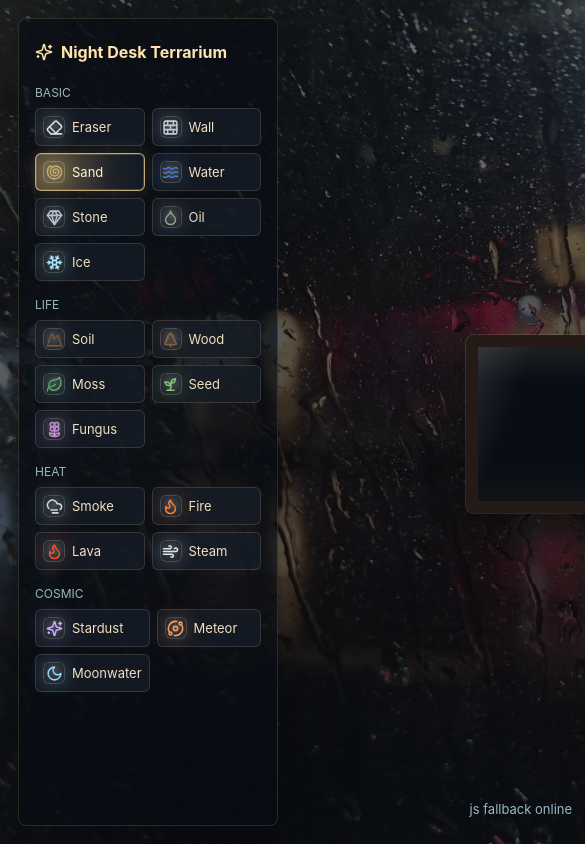
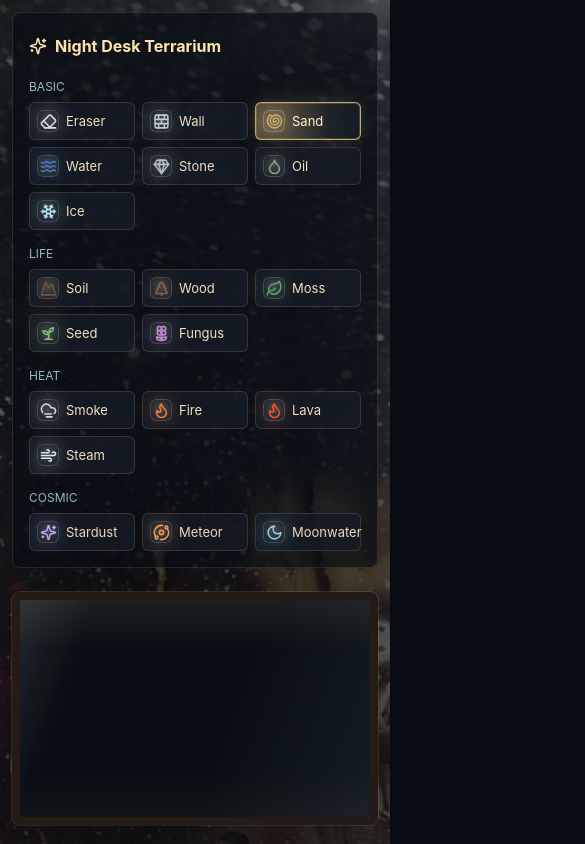
Before and after one commit to ldonald067/cozyfun, a React (Vite) app in the folder app/: page / in a window 390 px wide. Shown: the top 844 px of the page, 585 px wide, since content can reach past the window. Built offline with nearby package versions, Linux system fonts and the light colour scheme; no server answers.

Commit message:
Improve responsive sandbox layout

```diff
--- a/app/src/App.tsx
+++ b/app/src/App.tsx
@@ -63,7 +63,7 @@ import {
 const WORLD_WIDTH = 220;
 const WORLD_HEIGHT = 140;
 const DEFAULT_SEED = 1107;
-const SIM_TICK_MS = 42;
+const SIM_TICK_MS = 38;
 
 const AUDIO_CHANNEL_LABELS: Record<AudioChannel, string> = {
   master: "Master",
--- a/app/src/rendering/shapeLanguage.ts
+++ b/app/src/rendering/shapeLanguage.ts
@@ -127,21 +127,22 @@ function seedColor({ color, variant, age, cells, width, height, x, y }: ShapeCon
 }
 
 function iceColor({ color, variant, cells, width, height, x, y }: ShapeContext) {
-  const hash = hashCell(x, y, variant);
-  const localX = (x + variant) & 3;
-  const localY = (y + (variant >> 1)) & 3;
+  const hash = hashCell(x >> 2, y >> 2, variant);
+  const localX = x & 3;
+  const localY = y & 3;
   const top = !sameKind(cells, width, height, x, y - 1, MATERIAL.Ice);
   const left = !sameKind(cells, width, height, x - 1, y, MATERIAL.Ice);
   const right = !sameKind(cells, width, height, x + 1, y, MATERIAL.Ice);
   const bottom = !sameKind(cells, width, height, x, y + 1, MATERIAL.Ice);
-  let out = mixRgb(color, [181, 238, 250], 0.28);
+  let out = mixRgb(color, [179, 235, 250], 0.38);
 
-  if (localX === 0 || localY === 0) out = mixRgb(out, [236, 253, 255], 0.58);
-  if (localX === 3 || localY === 3) out = mixRgb(out, [58, 119, 156], 0.38);
-  if (top || left) out = adjustRgb(out, 26);
-  if (right || bottom) out = mixRgb(out, [49, 96, 134], 0.42);
-  if ((localX === 1 && localY === 2) || (hash % 17 === 0 && localX !== 0)) out = mixRgb(out, [39, 105, 145], 0.55);
-  if (hash % 29 === 0 || (top && localX === 1)) out = mixRgb(out, [255, 255, 255], 0.62);
+  if (localX === 0 || localY === 0) out = mixRgb(out, [240, 253, 255], 0.72);
+  if (localX === 3 || localY === 3) out = mixRgb(out, [44, 94, 133], 0.5);
+  if (top || left) out = adjustRgb(out, 28);
+  if (right || bottom) out = mixRgb(out, [40, 83, 122], 0.46);
+  if (localX === 1 && localY === 1) out = mixRgb(out, [255, 255, 255], 0.46);
+  if ((localX === 2 && localY === 2) || hash % 19 === 0) out = mixRgb(out, [55, 120, 154], 0.32);
+  if (hash % 31 === 0 && (localX === 1 || localY === 1)) out = mixRgb(out, [255, 255, 255], 0.58);
   return out;
 }
 
--- a/app/src/styles.css
+++ b/app/src/styles.css
@@ -14,7 +14,6 @@ html,
 body,
 #root {
   width: 100%;
-  min-width: 1024px;
   height: 100%;
   margin: 0;
 }
@@ -166,6 +165,7 @@ input:focus-visible {
   min-height: 100vh;
   display: grid;
   grid-template-columns: 260px minmax(620px, 1fr) 220px;
+  grid-template-areas: "materials sandbox controls";
   gap: 18px;
   padding: 18px;
 }
@@ -183,10 +183,12 @@ input:focus-visible {
 }
 
 .tool-panel {
+  grid-area: materials;
   padding: 16px;
 }
 
 .control-panel {
+  grid-area: controls;
   align-self: start;
   padding: 14px;
 }
@@ -268,7 +270,9 @@ input:focus-visible {
 }
 
 .sandbox-stage {
+  grid-area: sandbox;
   position: relative;
+  min-width: 0;
   min-height: calc(100vh - 36px);
   display: grid;
   grid-template-rows: 1fr auto;
@@ -277,7 +281,7 @@ input:focus-visible {
 
 .tray {
   position: relative;
-  width: min(72vw, 1050px);
+  width: min(100%, 1050px);
   aspect-ratio: 11 / 7;
   margin: 62px auto 24px;
   border: 12px solid var(--tray-frame);
@@ -332,7 +336,7 @@ input:focus-visible {
 }
 
 .status-bar {
-  width: min(72vw, 1050px);
+  width: min(100%, 1050px);
   margin: 0 auto;
   min-height: 34px;
   display: flex;
@@ -627,3 +631,51 @@ input:focus-visible {
     background-position: 420px 0, 680px 0;
   }
 }
+
+@media (max-width: 1180px) {
+  .workspace {
+    grid-template-columns: 240px minmax(0, 1fr);
+    grid-template-areas:
+      "materials sandbox"
+      "materials controls";
+    align-items: start;
+  }
+
+  .sandbox-stage {
+    min-height: auto;
+  }
+
+  .tray {
+    margin-top: 28px;
+  }
+
+  .control-panel {
+    max-height: none;
+  }
+}
+
+@media (max-width: 860px) {
+  .workspace {
+    grid-template-columns: minmax(0, 1fr);
+    grid-template-areas:
+      "materials"
+      "sandbox"
+      "controls";
+    gap: 12px;
+    padding: 12px;
+  }
+
+  .tool-panel,
+  .control-panel {
+    max-height: none;
+  }
+
+  .material-grid {
+    grid-template-columns: repeat(3, minmax(0, 1fr));
+  }
+
+  .tray {
+    margin-top: 12px;
+    border-width: 8px;
+  }
+}
```
Also changed, not shown: scripts/smoke-browser.mjs (+27 -0 lines).
